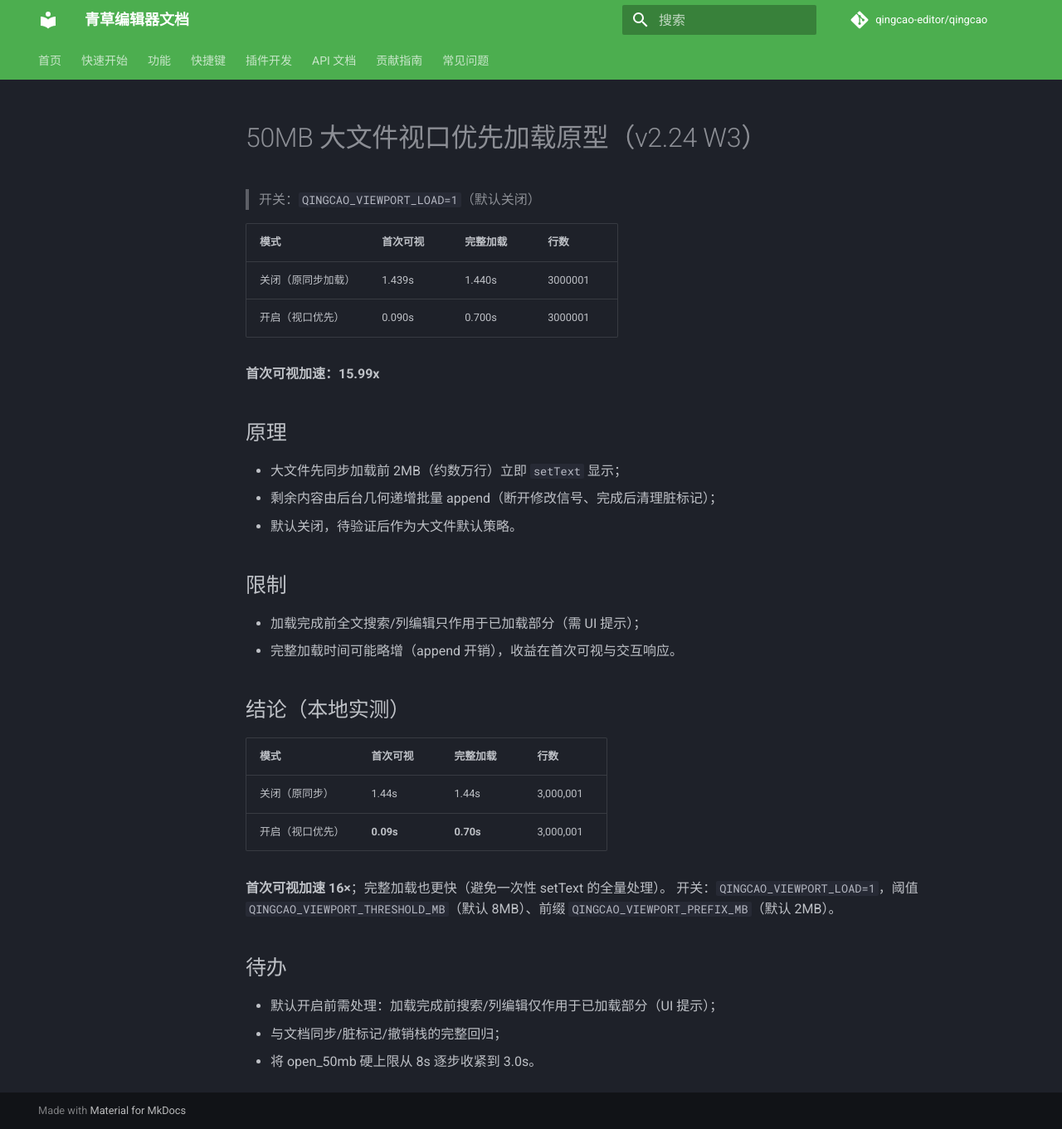
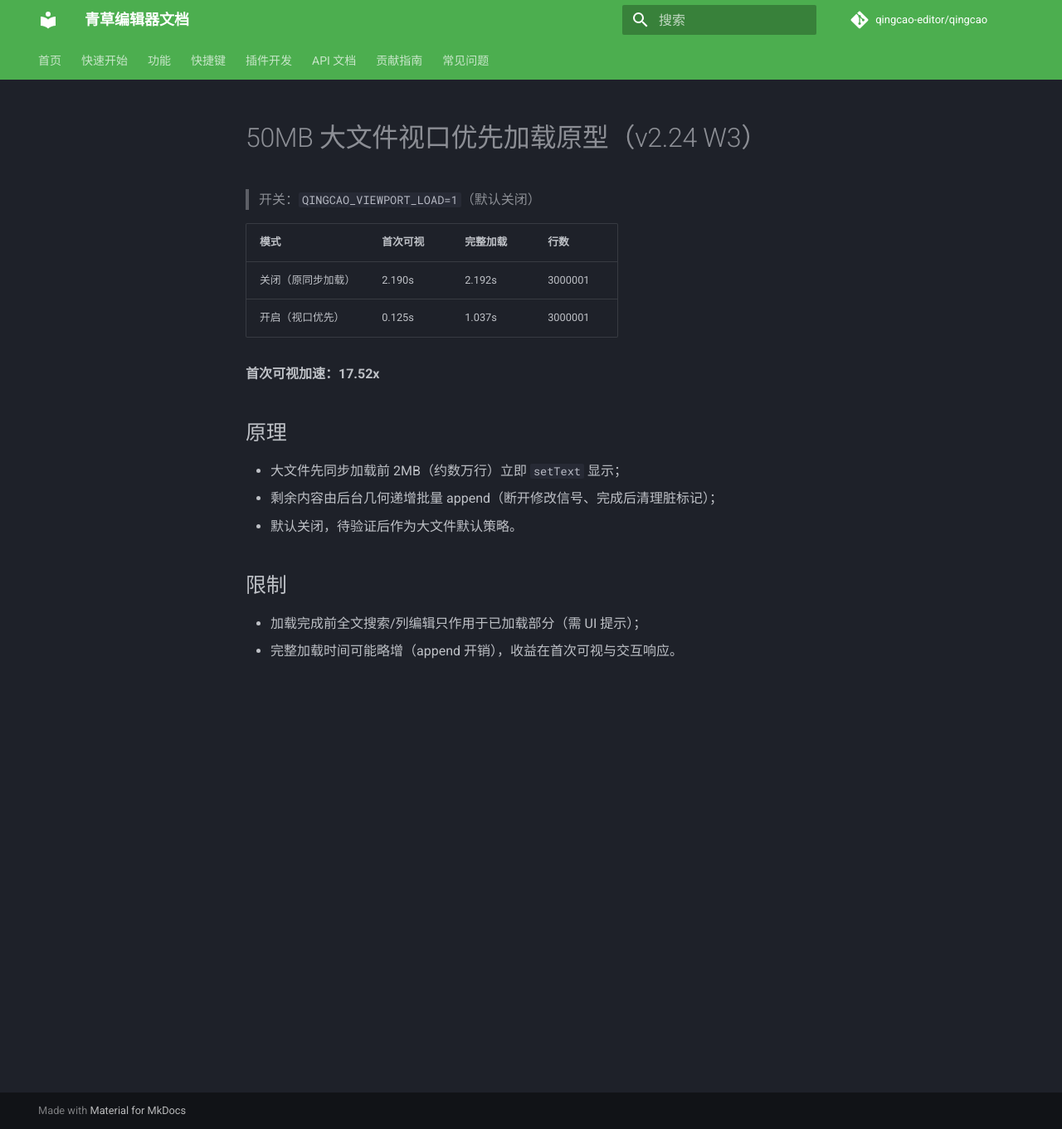
Before and after one commit to TomJerryGit/qingcao, an MkDocs documentation site: the page built from docs/perf_viewport_prototype.md, in a window 1280 px wide and 1361 px high. Shown: the whole window at 83% size. Built offline with MkDocs 1.6.1 and Material for MkDocs 9.7.7, drawn with Linux system fonts in a browser that asks for light colours; comment, search, counter and statistics services are not loaded.

Commit message:
perf: 视口加载复核 17.52x（首屏 0.125s）并更新报告

```diff
--- a/docs/perf_viewport_prototype.md
+++ b/docs/perf_viewport_prototype.md
@@ -4,10 +4,10 @@
 
 | 模式 | 首次可视 | 完整加载 | 行数 |
 |---|---|---|---|
-| 关闭（原同步加载） | 1.439s | 1.440s | 3000001 |
-| 开启（视口优先） | 0.090s | 0.700s | 3000001 |
+| 关闭（原同步加载） | 2.190s | 2.192s | 3000001 |
+| 开启（视口优先） | 0.125s | 1.037s | 3000001 |
 
-**首次可视加速：15.99x**
+**首次可视加速：17.52x**
 
 ## 原理
 - 大文件先同步加载前 2MB（约数万行）立即 `setText` 显示；
@@ -17,18 +17,3 @@
 ## 限制
 - 加载完成前全文搜索/列编辑只作用于已加载部分（需 UI 提示）；
 - 完整加载时间可能略增（append 开销），收益在首次可视与交互响应。
-
-## 结论（本地实测）
-
-| 模式 | 首次可视 | 完整加载 | 行数 |
-|---|---|---|---|
-| 关闭（原同步） | 1.44s | 1.44s | 3,000,001 |
-| 开启（视口优先） | **0.09s** | **0.70s** | 3,000,001 |
-
-**首次可视加速 16×**；完整加载也更快（避免一次性 setText 的全量处理）。
-开关：`QINGCAO_VIEWPORT_LOAD=1`，阈值 `QINGCAO_VIEWPORT_THRESHOLD_MB`（默认 8MB）、前缀 `QINGCAO_VIEWPORT_PREFIX_MB`（默认 2MB）。
-
-## 待办
-- 默认开启前需处理：加载完成前搜索/列编辑仅作用于已加载部分（UI 提示）；
-- 与文档同步/脏标记/撤销栈的完整回归；
-- 将 open_50mb 硬上限从 8s 逐步收紧到 3.0s。
```
Also changed, not shown: CHANGELOG.md (+5 -0 lines).
